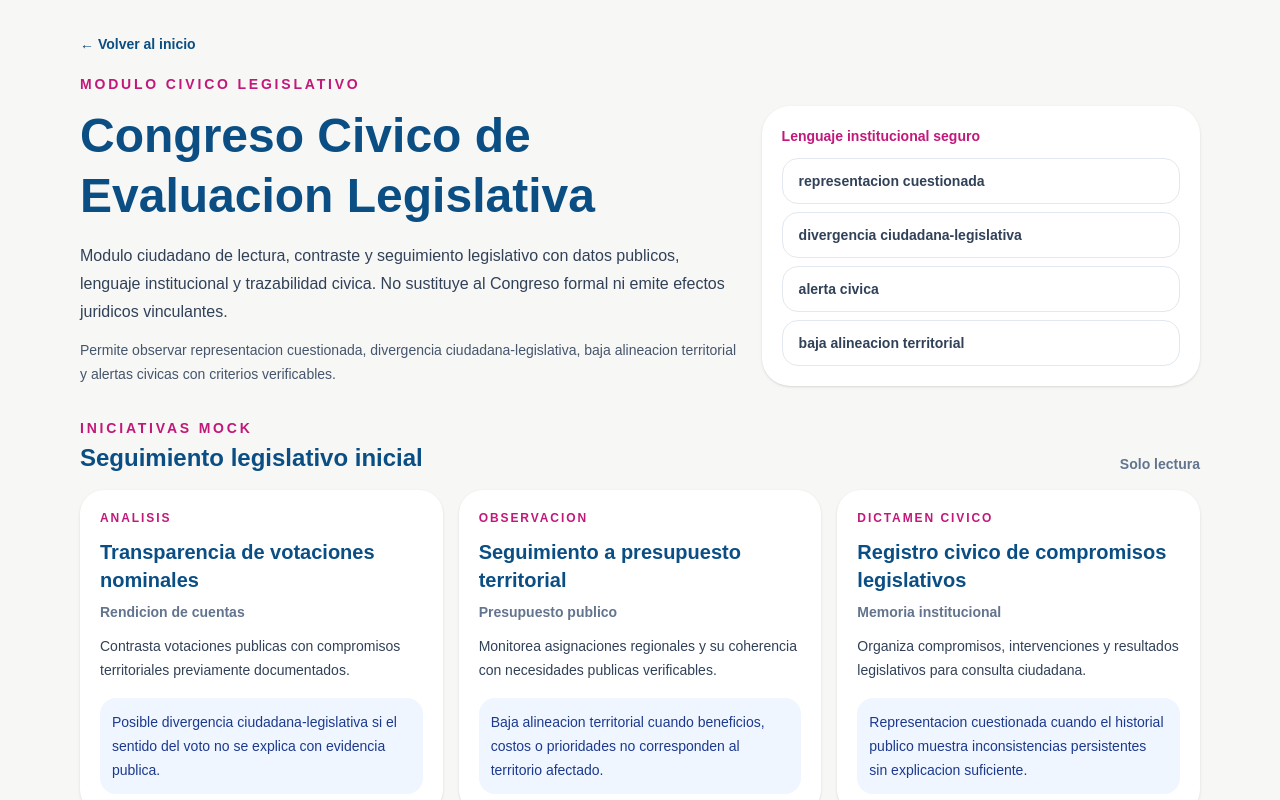
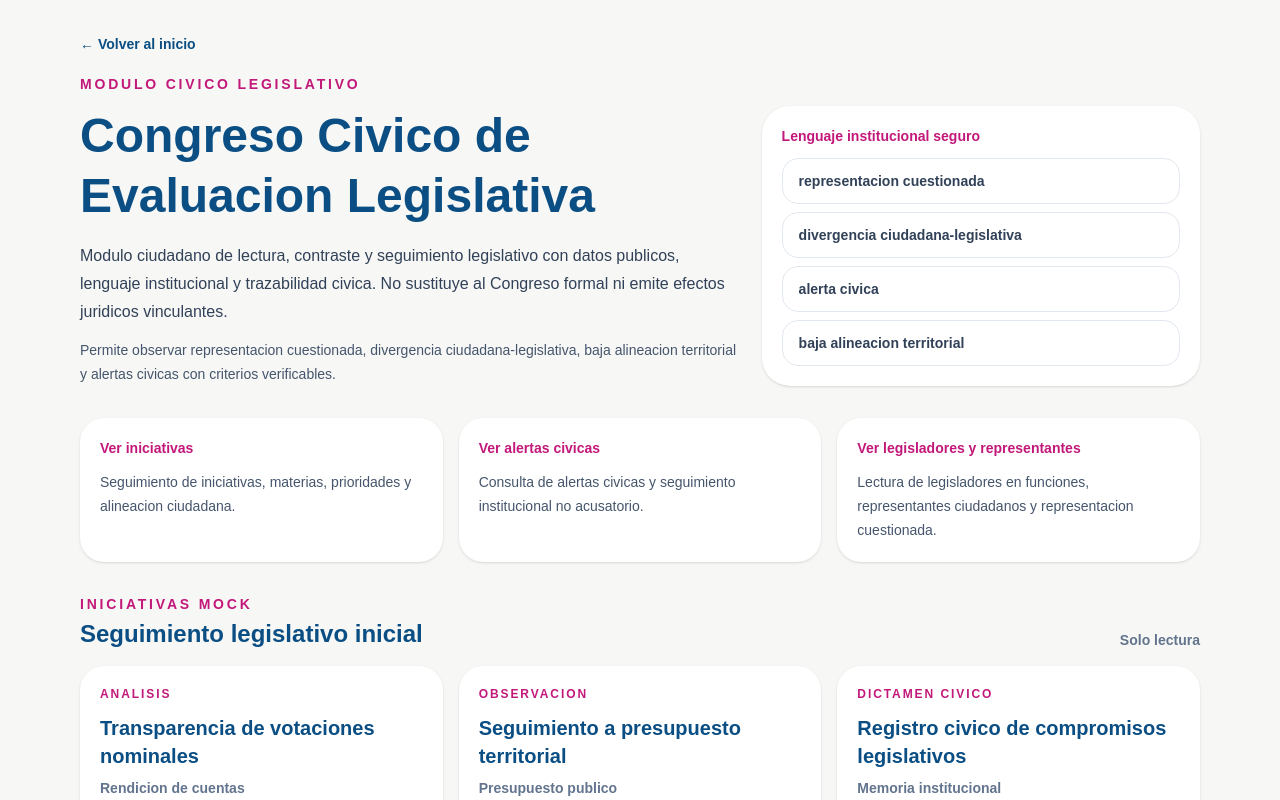
Before and after one commit to TecnocraciaParticipativaMexico/Plataforma, a Next.js app in the folder web/: page /congreso-civico in a window 1280 px wide. Shown: the top 800 px of the page. Built offline with nearby package versions, Linux system fonts and the light colour scheme.

Commit message:
feat: add Congreso Civico internal links

```diff
--- a/web/app/congreso-civico/page.tsx
+++ b/web/app/congreso-civico/page.tsx
@@ -25,6 +25,25 @@ const severidadLabel = {
   media: "Media",
   alta: "Alta",
 };
+
+const accesosCongresoCivico = [
+  {
+    href: "/congreso-civico/iniciativas",
+    titulo: "Ver iniciativas",
+    descripcion: "Seguimiento de iniciativas, materias, prioridades y alineacion ciudadana.",
+  },
+  {
+    href: "/congreso-civico/alertas",
+    titulo: "Ver alertas civicas",
+    descripcion: "Consulta de alertas civicas y seguimiento institucional no acusatorio.",
+  },
+  {
+    href: "/congreso-civico/legisladores",
+    titulo: "Ver legisladores y representantes",
+    descripcion:
+      "Lectura de legisladores en funciones, representantes ciudadanos y representacion cuestionada.",
+  },
+] as const;
 
 export default function CongresoCivicoPage() {
   return (
@@ -65,6 +84,19 @@ export default function CongresoCivicoPage() {
               ))}
             </div>
           </div>
+        </section>
+
+        <section className="mb-8 grid gap-4 md:grid-cols-3">
+          {accesosCongresoCivico.map((acceso) => (
+            <Link
+              key={acceso.href}
+              href={acceso.href}
+              className="rounded-[24px] bg-white p-5 shadow-sm transition hover:-translate-y-0.5 hover:shadow-md"
+            >
+              <div className="text-sm font-bold text-[#C2187A]">{acceso.titulo}</div>
+              <p className="mt-3 text-sm leading-6 text-slate-600">{acceso.descripcion}</p>
+            </Link>
+          ))}
         </section>
 
         <section className="mb-8">
```
